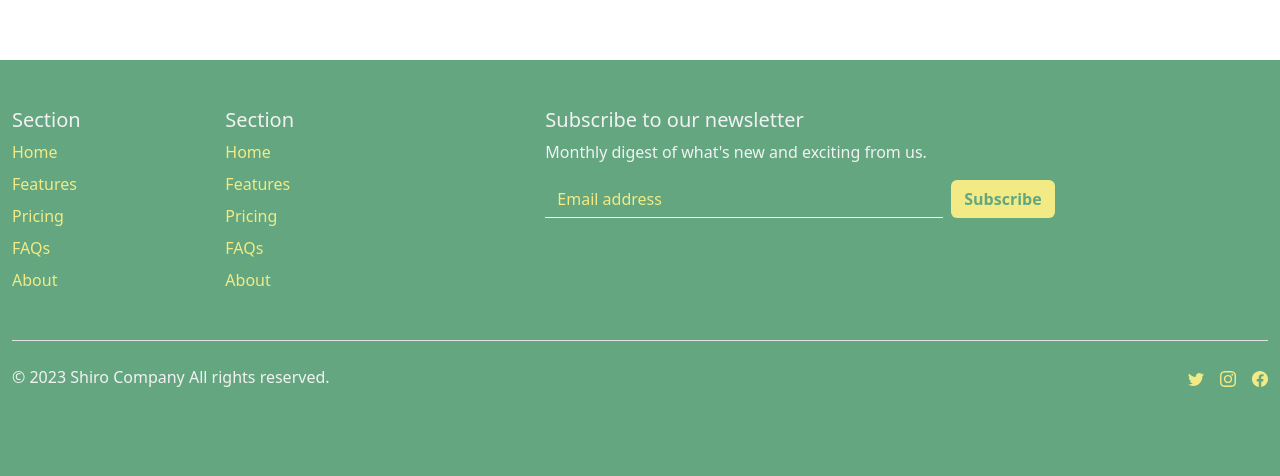
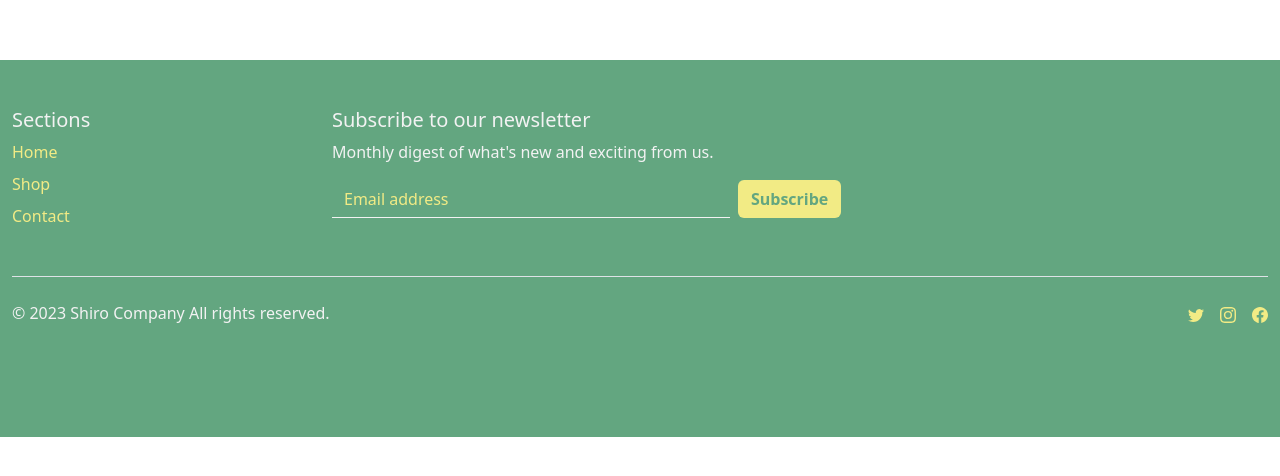
Before and after one commit to Kameha1011/react-ecommerce, a React app: page /shop in a window 1280 px wide. Shown: the part 740-1216 px from the top of the page. After the commit the page ends 1177 px from the top, so only its background shows below. Built offline with nearby package versions, Linux system fonts and the light colour scheme; no server answers; the HTML template or start-up script is replaced by a standard one.

Commit message:
footer sections updated

```diff
--- a/src/components/Footer.jsx
+++ b/src/components/Footer.jsx
@@ -1,30 +1,17 @@
 import { BsFacebook, BsTwitter, BsInstagram } from "react-icons/bs"
+import { Link } from "react-router-dom"
 function Footer() {
   return (
     <footer className="py-5 container-fluid">
       <div className="row">
         <div className="col-6 col-md-2 mb-3">
-          <h5>Section</h5>
+          <h5>Sections</h5>
           <ul className="nav flex-column">
-            <li className="nav-item mb-2"><a href="#" className="nav-link p-0">Home</a></li>
-            <li className="nav-item mb-2"><a href="#" className="nav-link p-0">Features</a></li>
-            <li className="nav-item mb-2"><a href="#" className="nav-link p-0">Pricing</a></li>
-            <li className="nav-item mb-2"><a href="#" className="nav-link p-0">FAQs</a></li>
-            <li className="nav-item mb-2"><a href="#" className="nav-link p-0">About</a></li>
+            <li className="nav-item mb-2"><Link to={'/'} className="nav-link p-0">Home</Link></li>
+            <li className="nav-item mb-2"><Link to={'/shop/allProducts'} className="nav-link p-0">Shop</Link></li>
+            <li className="nav-item mb-2"><Link to={'/contact'} className="nav-link p-0">Contact</Link></li>
           </ul>
         </div>
-
-        <div className="col-6 col-md-2 mb-3">
-          <h5>Section</h5>
-          <ul className="nav flex-column">
-            <li className="nav-item mb-2"><a href="#" className="nav-link p-0">Home</a></li>
-            <li className="nav-item mb-2"><a href="#" className="nav-link p-0">Features</a></li>
-            <li className="nav-item mb-2"><a href="#" className="nav-link p-0">Pricing</a></li>
-            <li className="nav-item mb-2"><a href="#" className="nav-link p-0">FAQs</a></li>
-            <li className="nav-item mb-2"><a href="#" className="nav-link p-0">About</a></li>
-          </ul>
-        </div>
-
         <div className="col-md-5 offset-md-1 mb-3">
           <form>
             <h5>Subscribe to our newsletter</h5>
```
